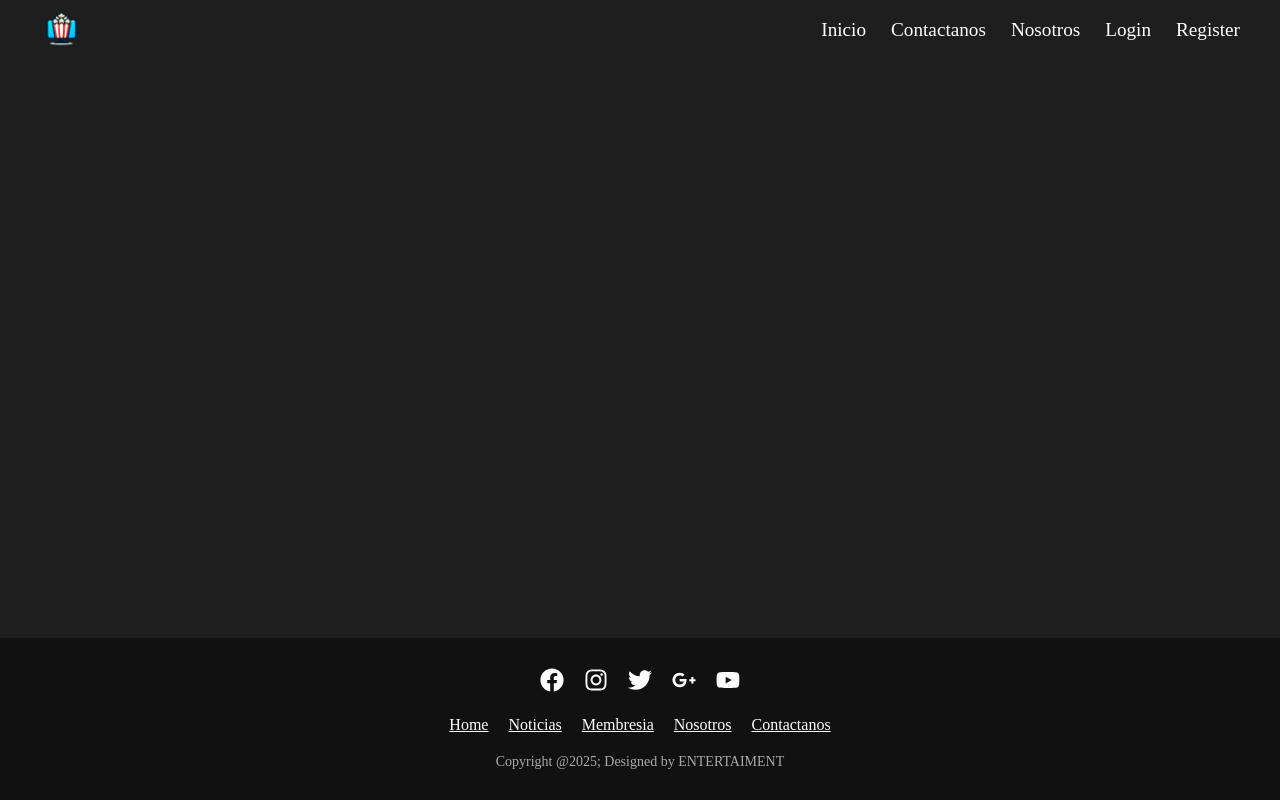
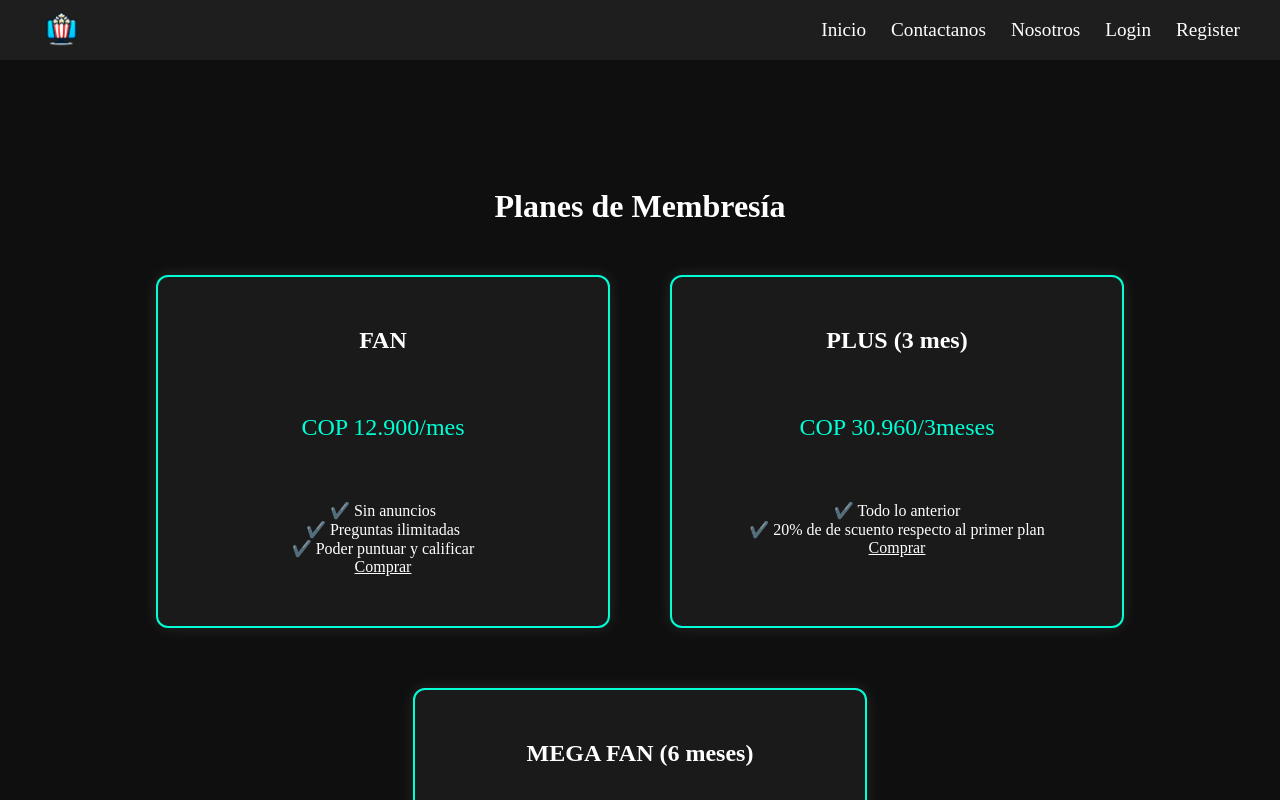
Before and after one commit to julianandres31/React, a React (Vite) app: page /Membresia in a window 1280 px wide. Shown: the top 800 px of the page. Built offline with nearby package versions, Linux system fonts and the light colour scheme.

Commit message:
bayan membresia

```diff
--- a/src/App.jsx
+++ b/src/App.jsx
@@ -14,6 +14,7 @@ import Busqueda from "./Paginas/B_Buscar";
 import P_Historial from "./Paginas/P_Historial";
 import Guia_uso from "./Paginas/P_Guia_de_uso";
 import DetallePelicula from "./Componentes/DetallePelicula";
+import Membresia from "./Paginas/P_Membresia";
 
 
 function App() {
@@ -32,6 +33,7 @@ function App() {
           <Route path="/peliculas" element={<Busqueda />} />
           <Route path="/historial" element={<P_Historial />} />
           <Route path="/guia-de-uso" element={<Guia_uso />} />
+          <Route path="/Membresia" element={<Membresia />} />
           <Route path="/detalle-pelicula" element={<DetallePelicula />} />
         </Routes>
       </main>
--- a/src/Componentes/Footer/index.jsx
+++ b/src/Componentes/Footer/index.jsx
@@ -16,7 +16,7 @@ const Footer = () => {
       <ul className={styles.footerLinks}>
         <Link to="/Inicio"> Home</Link>
         <Link to="/"> Noticias</Link>
-        <Link to="/"> Membresia</Link>
+        <Link to="/Membresia"> Membresia</Link>
         <Link to="/Nosotros"> Nosotros</Link>
         <Link to="/Contactanos"> Contactanos</Link>
       </ul>
--- /dev/null
+++ b/src/Componentes/Membresia/Index.jsx
@@ -0,0 +1,64 @@
+import React from 'react';
+import styles from './Membresia.module.css';
+import { Link } from 'react-router-dom';
+
+const Membresia = () => {
+  return (
+    <div className={styles.membresia}>
+      <h1>Planes de Membresía</h1>
+      <div className={styles.planes}>
+        <div className={styles.plan}>
+          <h2>FAN</h2>
+          <p className={styles.precio}>COP 12.900/mes</p>
+          <ul>
+            <li>✔️ Sin anuncios</li>
+            <li>✔️ Preguntas ilimitadas</li>
+            <li>✔️ Poder puntuar y calificar</li>
+          </ul>
+                    <Link
+            to="/"
+            state={{ nombre: 'FAN', precio: 'COP 12.900', duracion: '1 mes' }}
+            className={styles.boton}
+          >
+            Comprar
+          </Link>
+
+        </div>
+        <div className={styles.plan}>
+          <h2>PLUS (3 mes)</h2>
+          <p className={styles.precio}>COP 30.960/3meses</p>
+          <ul>
+            <li>✔️ Todo lo anterior</li>
+            <li>✔️ 20% de de  scuento respecto al primer plan</li>
+          </ul>
+                    <Link
+            to="/"
+            state={{ nombre: 'FAN', precio: 'COP 12.900', duracion: '1 mes' }}
+            className={styles.boton}
+          >
+            Comprar
+          </Link>
+
+        </div>
+        <div className={styles.plan}>
+          <h2>MEGA FAN (6 meses)</h2>
+          <p className={styles.precio}>COP 50.310/6meses</p>
+          <ul>
+            <li>✔️ Todo lo anterior</li>
+            <li>✔️ 35% de descuento respecto al primer plan</li>
+          </ul>
+                    <Link
+            to="/"
+            state={{ nombre: 'FAN', precio: 'COP 12.900', duracion: '1 mes' }}
+            className={styles.boton}
+          >
+            Comprar
+          </Link>
+
+        </div>
+      </div>
+    </div>
+  );
+};
+
+export default Membresia;
--- /dev/null
+++ b/src/Componentes/Membresia/Membresia.module.css
@@ -0,0 +1,42 @@
+.membresia {
+  text-align: center;
+  padding: 10%;
+  background-color: #0f0f0f;
+  color: white;
+}
+
+.planes {
+  display: flex;
+  flex-wrap: wrap;
+  justify-content: center;
+  gap: 60px;
+  margin-top: 50px;
+}
+
+.plan {
+  background-color: #1a1a1a;
+  padding: 50px;
+  border-radius: 12px;
+  width: 350px;
+  box-shadow: 0 0 15px rgba(255, 255, 255, 0.1);
+  transition: transform 0.3s;
+}
+
+.plan:hover {
+  transform: scale(1.20);
+}
+
+.plan {
+  border: 2px solid #00ffd5;
+}
+
+.precio {
+  font-size: 1.5rem;
+  color: #00ffd5;
+  margin: 60px 0;
+}
+
+ul {
+  list-style: none;
+  padding: 0;
+}
--- /dev/null
+++ b/src/Paginas/P_Membresia.jsx
@@ -0,0 +1,13 @@
+import React from 'react'
+import Membresia from '../Componentes/Membresia/Index'
+
+
+function P_Membresia() {
+  return (
+    <div>
+        <Membresia/>
+    </div>
+  )
+}
+
+export default P_Membresia
```
